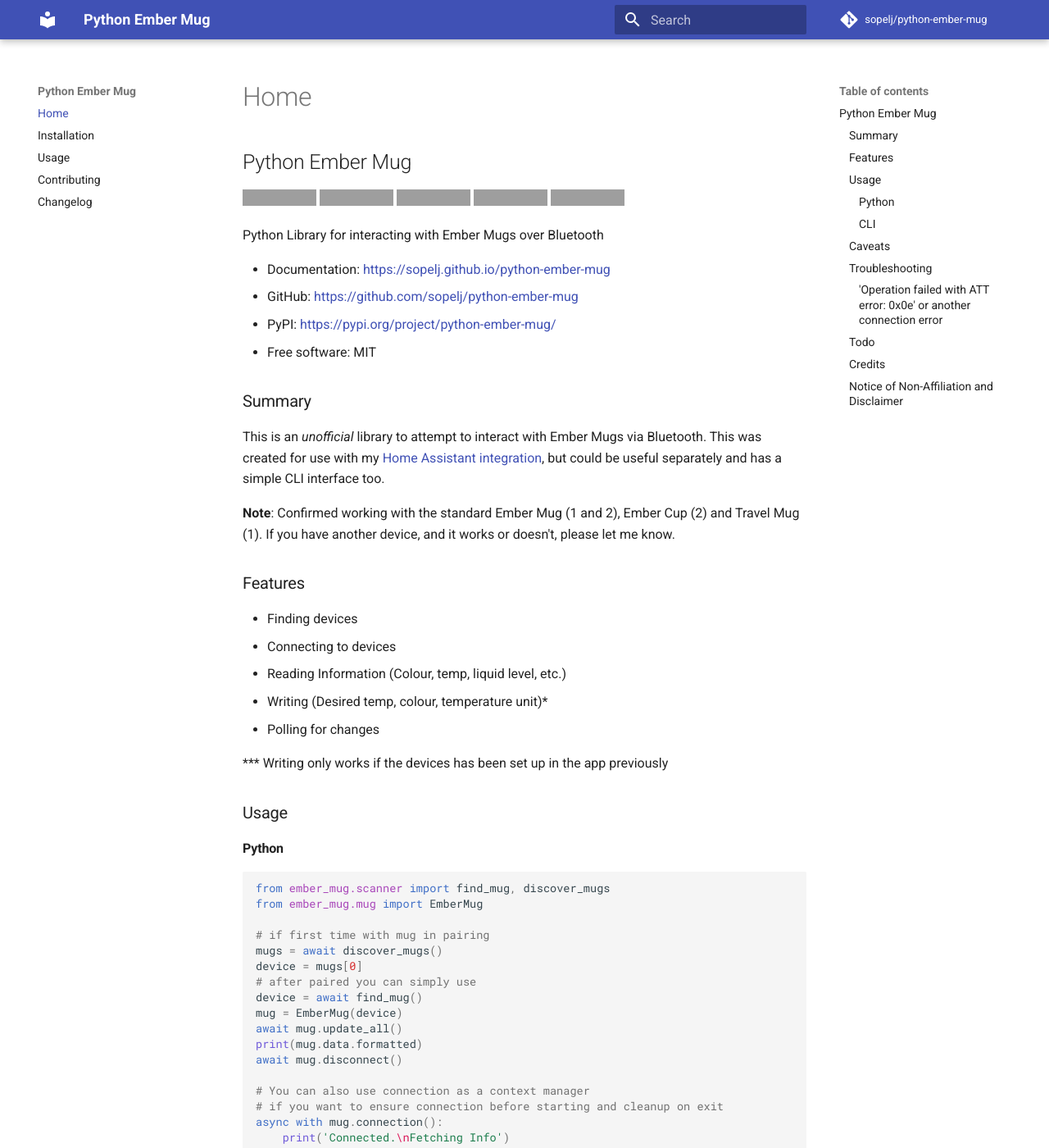
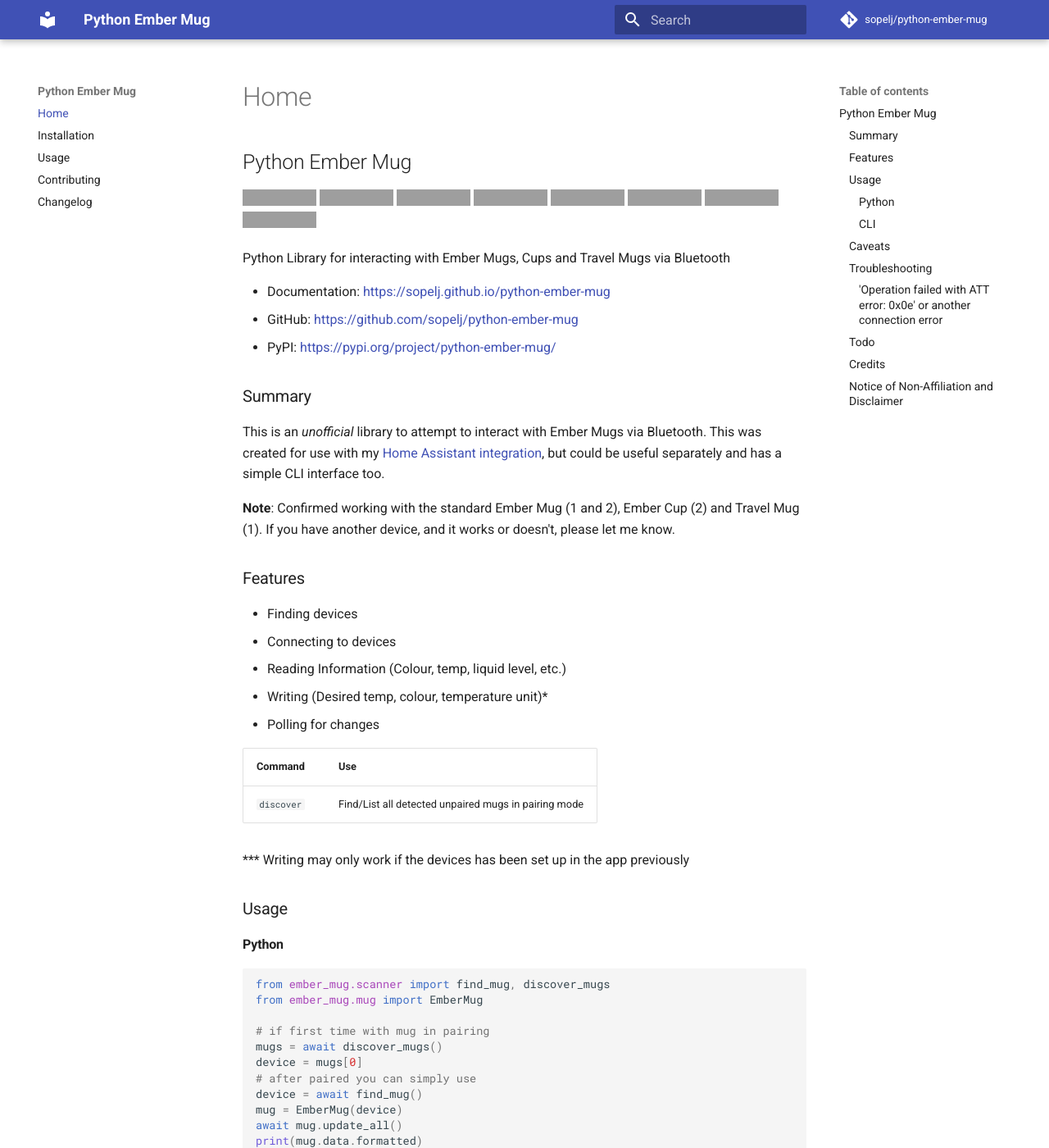
Before and after one commit to sopelj/python-ember-mug, an MkDocs documentation site: the page built from docs/index.md, in a window 1280 px wide and 1400 px high. Shown: the whole window at 82% size. Built offline with MkDocs 1.6.1 and Material for MkDocs 9.7.7, drawn with Linux system fonts in a browser that asks for light colours; comment, search, counter and statistics services are not loaded; grey boxes are pictures that could not be loaded.

Commit message:
feat: Update README and add yamllint

```diff
--- a/README.md
+++ b/README.md
@@ -2,16 +2,18 @@
 
 [![pypi](https://img.shields.io/pypi/v/python-ember-mug.svg)](https://pypi.org/project/python-ember-mug/)
 [![python](https://img.shields.io/pypi/pyversions/python-ember-mug.svg)](https://pypi.org/project/python-ember-mug/)
-[![Build Status](https://github.com/sopelj/python-ember-mug/actions/workflows/dev.yml/badge.svg)](https://github.com/sopelj/python-ember-mug/actions/workflows/dev.yml)
+[![Build Status](https://github.com/sopelj/python-ember-mug/actions/workflows/tests.yml/badge.svg)](https://github.com/sopelj/python-ember-mug/actions/workflows/tests.yml)
 [![codecov](https://codecov.io/gh/sopelj/python-ember-mug/branch/main/graphs/badge.svg)](https://codecov.io/github/sopelj/python-ember-mug)
-![Project Maintenance](https://img.shields.io/maintenance/yes/2023.svg?style=for-the-badge)
+![Project Maintenance](https://img.shields.io/maintenance/yes/2023.svg)
+[![Maintainer](https://img.shields.io/badge/maintainer-%40sopelj-blue.svg)](https://github.com/sopelj)
+[![License](https://img.shields.io/github/license/sopelj/python-ember-mug.svg)](LICENSE.md)
+[![pre-commit](https://img.shields.io/badge/pre--commit-enabled-brightgreen)](https://github.com/pre-commit/pre-commit)
 
-Python Library for interacting with Ember Mugs over Bluetooth
+Python Library for interacting with Ember Mugs, Cups and Travel Mugs via Bluetooth
 
 * Documentation: <https://sopelj.github.io/python-ember-mug>
 * GitHub: <https://github.com/sopelj/python-ember-mug>
 * PyPI: <https://pypi.org/project/python-ember-mug/>
-* Free software: MIT
 
 ## Summary
 
@@ -29,7 +31,12 @@
 * Writing (Desired temp, colour, temperature unit)*
 * Polling for changes
 
-*** Writing only works if the devices has been set up in the app previously
+
+| Command     | Use                                                                            |
+|-------------|--------------------------------------------------------------------------------|
+| `discover`  | Find/List all detected unpaired mugs in pairing mode                           |
+
+*** Writing may only work if the devices has been set up in the app previously
 
 ## Usage
 
```
Also changed, not shown: .pre-commit-config.yaml (+11 -6 lines), mkdocs.yml (+3 -6 lines), 5 other files.
